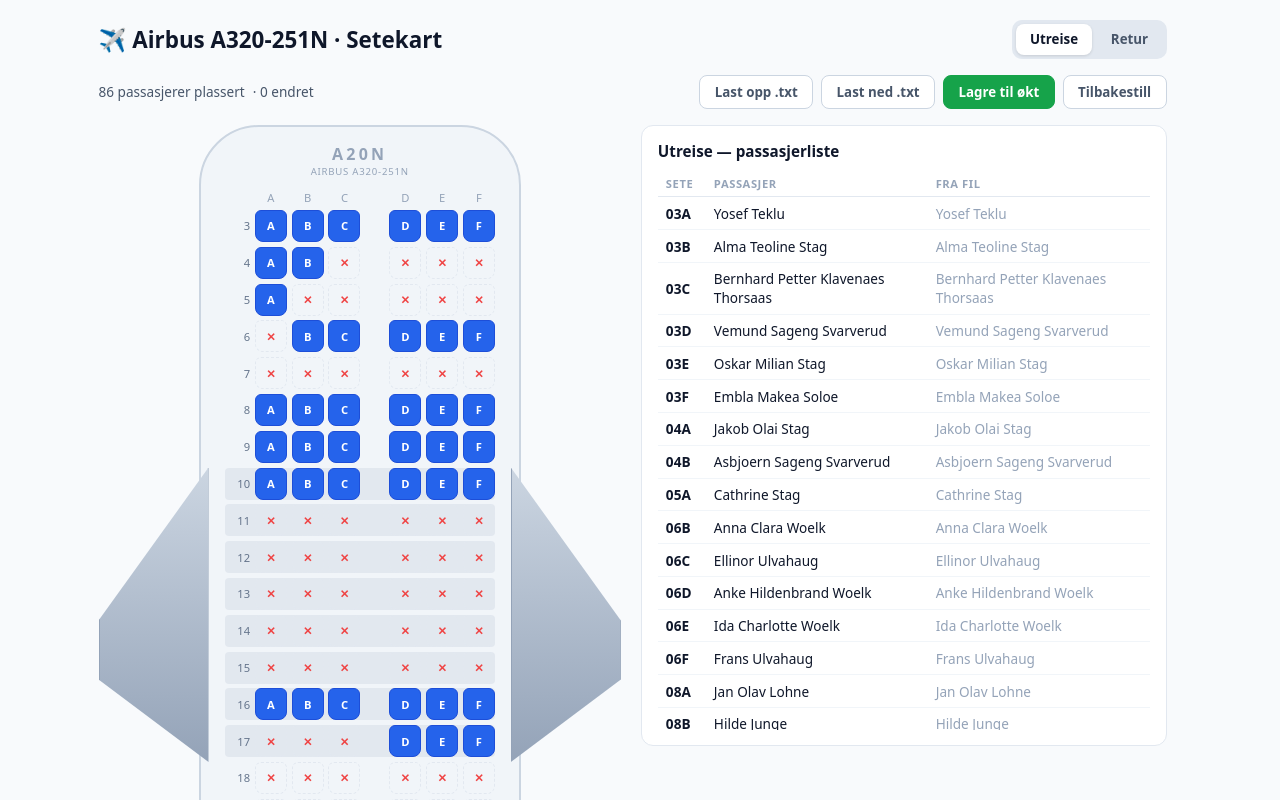
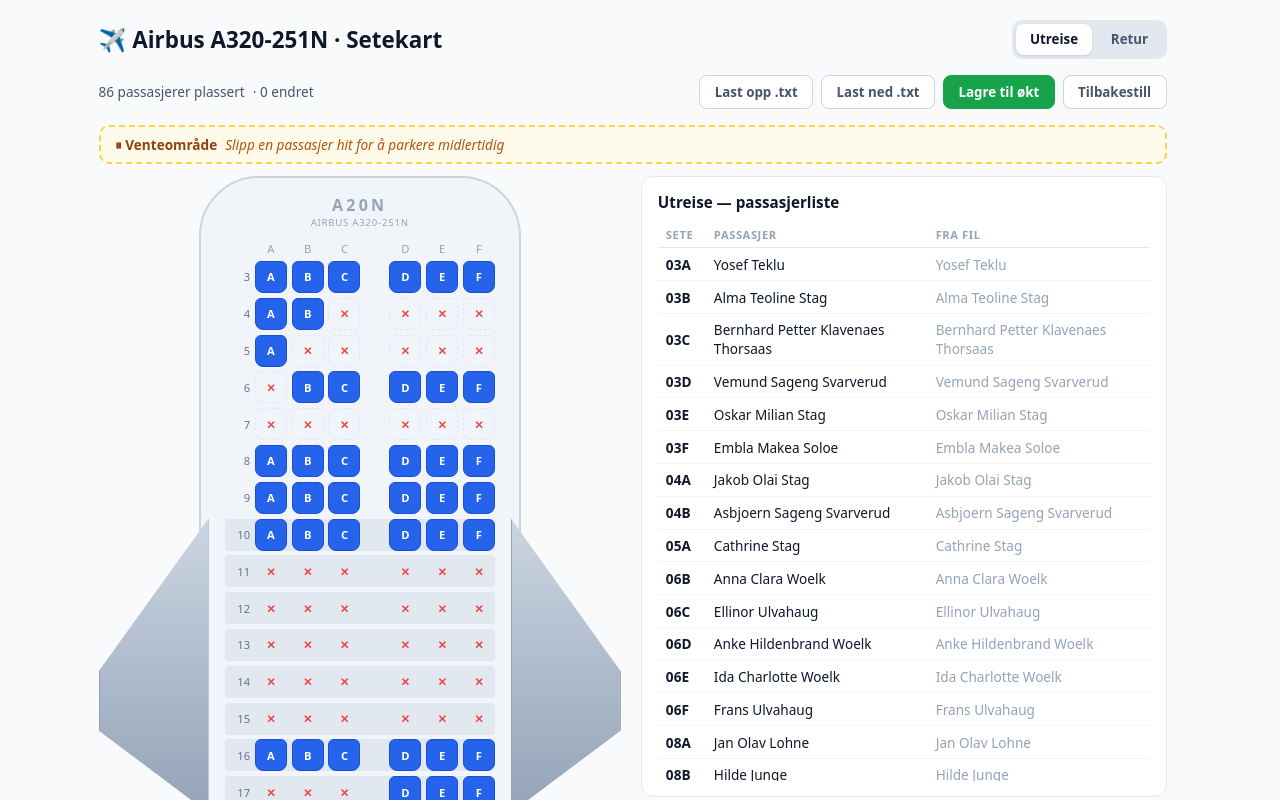
Before and after one commit to chrisnruud/fly, a Vue app: page / in a window 1280 px wide. Shown: the top 800 px of the page. Built offline with nearby package versions, Linux system fonts and the light colour scheme; the HTML template or start-up script is replaced by a standard one.

Commit message:
feat: implement holding area for temporary passenger storage and enhance seat management

```diff
--- a/src/App.vue
+++ b/src/App.vue
@@ -3,6 +3,7 @@ import { ref, onMounted, onUnmounted } from 'vue'
 import { useSeatStore } from './store'
 import SeatMap from './components/SeatMap.vue'
 import SeatPopup from './components/SeatPopup.vue'
+import HoldingArea from './components/HoldingArea.vue'
 import { displayName } from './format'
 
 const store = useSeatStore()
@@ -106,6 +107,8 @@ async function onFileChosen(e: Event) {
       </transition>
     </div>
 
+    <HoldingArea />
+
     <main class="layout">
       <div class="plane-col">
         <SeatMap @select="selectSeat" />
@@ -123,6 +126,15 @@ async function onFileChosen(e: Event) {
               </tr>
             </thead>
             <tbody>
+              <tr
+                v-for="name in store.currentHolding"
+                :key="`holding-${name}`"
+                class="holding-row"
+              >
+                <td class="seat-id">⏸</td>
+                <td>{{ displayName(name) }}</td>
+                <td class="original-cell">— venter —</td>
+              </tr>
               <tr
                 v-for="row in store.seatRows"
                 :key="row.seat"
@@ -147,7 +159,8 @@ async function onFileChosen(e: Event) {
     <footer>
       <span class="legend"><i class="dot empty"></i> Ledig</span>
       <span class="legend"><i class="dot occ"></i> Opptatt</span>
-      <span class="legend"><i class="dot chg"></i> Endret</span>
+      <span class="legend"><i class="dot chg"></i> Byttet</span>
+      <span class="legend"><i class="dot vac"></i> Frigitt</span>
       <span class="hint">Klikk et sete for å redigere · dra et opptatt sete for å flytte/bytte.</span>
     </footer>
   </div>
@@ -277,6 +290,21 @@ h1 {
 .table-panel tbody tr:hover {
   background: #f8fafc;
 }
+.table-panel tbody tr.holding-row {
+  background: #fffbeb;
+  cursor: default;
+}
+.table-panel tbody tr.holding-row:hover {
+  background: #fef3c7;
+}
+.table-panel tbody tr.holding-row .seat-id {
+  color: #d97706;
+}
+.table-panel tbody tr.holding-row .original-cell {
+  color: #d97706;
+  font-style: italic;
+  text-decoration: none;
+}
 .table-panel tbody tr.changed {
   background: #fef3c7;
 }
@@ -330,14 +358,18 @@ footer {
   display: inline-block;
 }
 .dot.empty {
-  background: #e2e8f0;
-  border: 1px solid #cbd5e1;
+  background: #fff;
+  border: 1px solid #94a3b8;
 }
 .dot.occ {
   background: #2563eb;
 }
 .dot.chg {
   background: #fbbf24;
+}
+.dot.vac {
+  background: #ffedd5;
+  border: 1px dashed #ea580c;
 }
 .hint {
   margin-left: auto;
--- /dev/null
+++ b/src/components/HoldingArea.vue
@@ -0,0 +1,98 @@
+<script setup lang="ts">
+import { ref } from 'vue'
+import { useSeatStore } from '../store'
+import { displayName } from '../format'
+
+const store = useSeatStore()
+
+const isDragOver = ref(false)
+let enterCount = 0
+
+function onDragEnter() {
+  enterCount++
+  isDragOver.value = true
+}
+function onDragLeave() {
+  if (--enterCount <= 0) {
+    enterCount = 0
+    isDragOver.value = false
+  }
+}
+function onDrop(e: DragEvent) {
+  enterCount = 0
+  isDragOver.value = false
+  const data = e.dataTransfer?.getData('text/plain') ?? ''
+  if (data && !data.startsWith('holding:')) store.seatToHolding(data)
+}
+</script>
+
+<template>
+  <div
+    class="holding-bar"
+    :class="{ 'drag-over': isDragOver, 'has-passengers': store.currentHolding.length }"
+    @dragenter.prevent="onDragEnter"
+    @dragleave="onDragLeave"
+    @dragover.prevent
+    @drop.prevent="onDrop"
+  >
+    <span class="label">⏸ Venteområde</span>
+    <template v-if="store.currentHolding.length">
+      <span
+        v-for="name in store.currentHolding"
+        :key="name"
+        class="chip"
+        :title="name"
+        draggable="true"
+        @dragstart="(e) => { e.dataTransfer?.setData('text/plain', `holding:${name}`); if (e.dataTransfer) e.dataTransfer.effectAllowed = 'move' }"
+      >
+        {{ displayName(name) }}
+      </span>
+    </template>
+    <span v-else class="empty-hint">Slipp en passasjer hit for å parkere midlertidig</span>
+  </div>
+</template>
+
+<style scoped>
+.holding-bar {
+  display: flex;
+  align-items: center;
+  flex-wrap: wrap;
+  gap: 0.5rem;
+  border: 2px dashed #fcd34d;
+  border-radius: 10px;
+  padding: 0.5rem 0.9rem;
+  margin-bottom: 0.75rem;
+  font-size: 0.85rem;
+  background: #fffbeb;
+  transition: background 0.15s ease, border-color 0.15s ease, box-shadow 0.15s ease;
+}
+.holding-bar.has-passengers {
+  border-style: solid;
+}
+.holding-bar.drag-over {
+  background: #fef3c7;
+  border-color: #f59e0b;
+  box-shadow: 0 0 0 3px rgba(245, 158, 11, 0.3);
+}
+.label {
+  font-weight: 700;
+  color: #92400e;
+  white-space: nowrap;
+}
+.chip {
+  background: #f59e0b;
+  color: #fff;
+  border-radius: 20px;
+  padding: 0.2rem 0.7rem;
+  font-weight: 600;
+  white-space: nowrap;
+  cursor: grab;
+}
+.chip:active {
+  cursor: grabbing;
+}
+.empty-hint {
+  color: #b45309;
+  font-style: italic;
+}
+</style>
--- a/src/components/SeatMap.vue
+++ b/src/components/SeatMap.vue
@@ -30,7 +30,13 @@ function showTip(e: MouseEvent, seat: string) {
     return
   }
   const name = store.nameFor(seat)
-  tip.value = { seat, name: name ? displayName(name) : 'Ledig', x: e.clientX, y: e.clientY }
+  const isVacated = store.isChanged(seat) && !name
+  tip.value = {
+    seat,
+    name: name ? displayName(name) : isVacated ? 'Frigitt' : 'Ledig',
+    x: e.clientX,
+    y: e.clientY,
+  }
 }
 function moveTip(e: MouseEvent) {
   if (tip.value) {
@@ -58,13 +64,20 @@ function onDragStart(seat: string, e: DragEvent) {
   if (e.dataTransfer) e.dataTransfer.effectAllowed = 'move'
 }
 function onDragEnter(seat: string) {
-  if (dragging.value && dragging.value !== seat && store.availableSeats.has(seat)) {
+  if (dragging.value !== seat && store.availableSeats.has(seat)) {
     dragOver.value = seat
   }
 }
-function onDrop(seat: string) {
+function onDrop(seat: string, e: DragEvent) {
   const from = dragging.value
-  if (from && from !== seat && store.availableSeats.has(seat)) store.moveSeat(from, seat)
+  if (from && from !== seat && store.availableSeats.has(seat)) {
+    store.moveSeat(from, seat)
+  } else if (!from) {
+    const data = e.dataTransfer?.getData('text/plain') ?? ''
+    if (data.startsWith('holding:') && store.availableSeats.has(seat)) {
+      store.holdingToSeat(data.slice(8), seat)
+    }
+  }
   dragging.value = null
   dragOver.value = null
 }
@@ -75,7 +88,7 @@ function onDragEnd() {
 </script>
 
 <template>
-  <div class="cabin">
+  <div class="cabin" :class="{ 'drag-active': !!dragging }">
     <div class="fuselage">
       <div class="nose">
         <span class="model">A20N</span>
@@ -110,7 +123,8 @@ function onDragEnd() {
               :class="{
                 occupied: !!store.nameFor(seatId(row, c)),
                 unavailable: !store.availableSeats.has(seatId(row, c)),
-                changed: store.availableSeats.has(seatId(row, c)) && store.isChanged(seatId(row, c)),
+                vacated: store.availableSeats.has(seatId(row, c)) && store.isChanged(seatId(row, c)) && !store.nameFor(seatId(row, c)),
+                changed: store.availableSeats.has(seatId(row, c)) && store.isChanged(seatId(row, c)) && !!store.nameFor(seatId(row, c)),
                 dragging: dragging === seatId(row, c),
                 dragover: dragOver === seatId(row, c),
               }"
@@ -123,7 +137,7 @@ function onDragEnd() {
               @dragstart="onDragStart(seatId(row, c), $event)"
               @dragenter.prevent="onDragEnter(seatId(row, c))"
               @dragover.prevent
-              @drop.prevent="onDrop(seatId(row, c))"
+              @drop.prevent="onDrop(seatId(row, c), $event)"
               @dragend="onDragEnd"
             >
               {{ store.availableSeats.has(seatId(row, c)) ? c : '✕' }}
@@ -231,12 +245,13 @@ function onDragEnd() {
   width: 2rem;
   height: 2rem;
   border-radius: 6px 6px 8px 8px;
-  border: 1px solid #cbd5e1;
-  background: #e2e8f0;
-  color: #94a3b8;
+  border: 1px solid #94a3b8;
+  background: #fff;
+  color: #475569;
   font-size: 0.7rem;
+  font-weight: 600;
   cursor: pointer;
-  transition: transform 0.05s ease, background 0.1s ease;
+  transition: transform 0.05s ease, background 0.1s ease, box-shadow 0.1s ease;
 }
 .seat:hover {
   transform: translateY(-1px);
@@ -253,6 +268,12 @@ function onDragEnd() {
   background: #fbbf24;
   border-color: #d97706;
   color: #7c2d12;
+}
+.seat.vacated {
+  background: #ffedd5;
+  border-color: #ea580c;
+  border-style: dashed;
+  color: #c2410c;
 }
 .seat.dragging {
   opacity: 0.4;
@@ -273,6 +294,20 @@ function onDragEnd() {
   outline: 2px dashed #f59e0b;
   outline-offset: 1px;
   border-color: #f59e0b;
+}
+/* When a drag is in progress, empty available seats glow green as valid drop targets */
+.drag-active .seat:not(.occupied):not(.unavailable):not(.dragging) {
+  background: #dcfce7;
+  border-color: #16a34a;
+  color: #15803d;
+  box-shadow: 0 0 0 2px rgba(22, 163, 74, 0.2);
+}
+.drag-active .seat:not(.occupied):not(.unavailable):not(.dragging):hover,
+.drag-active .seat.dragover {
+  background: #bbf7d0;
+  border-color: #15803d;
+  box-shadow: 0 0 0 3px rgba(22, 163, 74, 0.35);
+  outline: none;
 }
 .tail {
   height: 1rem;
--- a/src/components/SeatPopup.vue
+++ b/src/components/SeatPopup.vue
@@ -10,37 +10,45 @@ const emit = defineEmits<{ close: [] }>()
 const store = useSeatStore()
 
 const raw = computed(() => store.nameFor(props.seat))
-const nameInput = ref(raw.value)
 const moveTarget = ref('')
-
-const nameChanged = computed(() => nameInput.value.trim() !== raw.value)
 
 watch(
   () => props.seat,
   () => {
-    nameInput.value = store.nameFor(props.seat)
     moveTarget.value = ''
   },
 )
 
-const allSeats = computed(() => {
+const occupiedSeats = computed(() => {
   const seats: string[] = []
   for (const row of ROWS)
     for (const col of COLUMNS) {
       const id = `${String(row).padStart(2, '0')}${col}`
-      if (store.availableSeats.has(id)) seats.push(id)
+      if (store.availableSeats.has(id) && store.nameFor(id)) seats.push(id)
     }
   return seats
 })
 
-function save() {
-  store.assignSeat(props.seat, nameInput.value)
+const hasOptions = computed(
+  () => occupiedSeats.value.some((s) => s !== props.seat) || store.currentHolding.length > 0,
+)
+
+function sendToHolding() {
+  store.seatToHolding(props.seat)
   emit('close')
 }
 
 function move() {
   if (!moveTarget.value) return
-  store.moveSeat(props.seat, moveTarget.value)
+  if (moveTarget.value.startsWith('holding:')) {
+    store.holdingToSeat(moveTarget.value.slice(8), props.seat)
+  } else if (raw.value) {
+    // occupied → swap with selected seat
+    store.moveSeat(props.seat, moveTarget.value)
+  } else {
+    // empty → pull the selected person into this seat
+    store.moveSeat(moveTarget.value, props.seat)
+  }
   emit('close')
 }
 </script>
@@ -59,29 +67,31 @@ function move() {
       </p>
 
       <label>
-        Passasjer (ETTERNAVN/FORNAVN)
-        <input
-          v-model="nameInput"
-          type="text"
-          placeholder="f.eks. HANSEN/OLE"
-          :disabled="!!moveTarget"
-          @keyup.enter="save"
-        />
-      </label>
-
-      <label>
-        Flytt / bytt til sete
-        <select v-model="moveTarget" :disabled="!raw || nameChanged">
-          <option value="">— velg sete —</option>
-          <option v-for="s in allSeats" :key="s" :value="s" :disabled="s === seat">
-            {{ s }}<template v-if="store.nameFor(s)"> ({{ displayName(store.nameFor(s)) }})</template>
-          </option>
+        {{ raw ? 'Bytt sete med' : 'Flytt hit fra' }}
+        <select v-model="moveTarget" :disabled="!hasOptions">
+          <option value="">— velg passasjer —</option>
+          <optgroup v-if="occupiedSeats.some((s) => s !== seat)" label="Bytt med sete">
+            <option v-for="s in occupiedSeats" :key="s" :value="s" :disabled="s === seat">
+              {{ s }} ({{ displayName(store.nameFor(s)) }})
+            </option>
+          </optgroup>
+          <optgroup v-if="store.currentHolding.length" label="Fra venteområde">
+            <option
+              v-for="name in store.currentHolding"
+              :key="name"
+              :value="`holding:${name}`"
+            >
+              {{ displayName(name) }} (venter)
+            </option>
+          </optgroup>
         </select>
       </label>
 
       <div class="actions">
-        <button class="primary" @click="save">Lagre</button>
-        <button :disabled="!moveTarget" @click="move">Flytt</button>
+        <button v-if="raw" class="hold" @click="sendToHolding">Legg i venteområde</button>
+        <button class="primary" :disabled="!moveTarget" @click="move">
+          {{ moveTarget.startsWith('holding:') ? 'Plasser her' : raw ? 'Bytt' : 'Flytt hit' }}
+        </button>
       </div>
     </div>
   </div>
@@ -169,4 +179,9 @@ select {
   border-color: #2563eb;
   color: #fff;
 }
+.actions .hold {
+  background: #f59e0b;
+  border-color: #f59e0b;
+  color: #fff;
+}
 </style>
--- a/src/store.ts
+++ b/src/store.ts
@@ -52,10 +52,14 @@ export const useSeatStore = defineStore('seats', {
   state: () => ({
     flight: 'outbound' as FlightId,
     assignments: loadInitial(),
+    holding: { outbound: [] as string[], return: [] as string[] },
     dirty: false,
   }),
   getters: {
     flights: () => FLIGHTS,
+    currentHolding(state): string[] {
+      return state.holding[state.flight]
+    },
     current(state): Record<string, string> {
       return state.assignments[state.flight]
     },
@@ -144,8 +148,26 @@ export const useSeatStore = defineStore('seats', {
       }
       this.dirty = true
     },
+    seatToHolding(seat: string) {
+      const name = this.assignments[this.flight][seat]
+      if (!name) return
+      this.holding[this.flight].push(name)
+      delete this.assignments[this.flight][seat]
+      this.dirty = true
+    },
+    holdingToSeat(name: string, toSeat: string) {
+      if (!this.isAvailable(toSeat)) return
+      const idx = this.holding[this.flight].indexOf(name)
+      if (idx === -1) return
+      this.holding[this.flight].splice(idx, 1)
+      const displaced = this.assignments[this.flight][toSeat]
+      this.assignments[this.flight][toSeat] = name
+      if (displaced) this.holding[this.flight].push(displaced)
+      this.dirty = true
+    },
     resetToDefault() {
       this.assignments = clone(DEFAULT_ASSIGNMENTS)
+      this.holding = { outbound: [], return: [] }
       this.dirty = true
     },
     saveToSession() {
```
Also changed, not shown: 1 other file (tests, documents, lock files or other folders).
